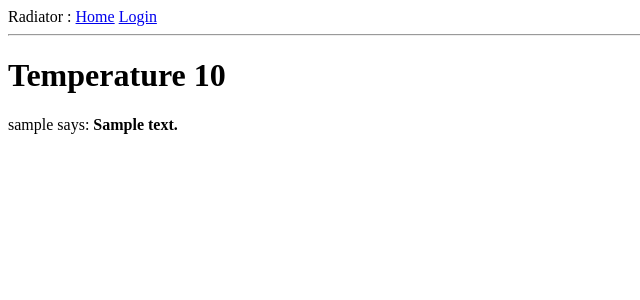
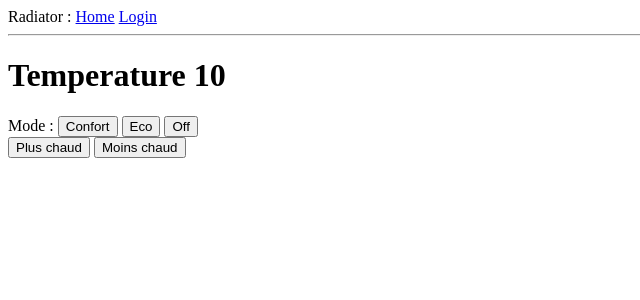
Before and after one commit to garfromDev/WebRadiator, a Flask app: template app/templates/index.html in a window 1280 px wide. Shown: the top 300 px of the page, without its empty margins (0-640 px from the left). Run offline with Flask 2, Linux system fonts and the light colour scheme; tables that the repository leaves empty hold one stand-in row (values such as "Sample post"); the template is opened without the code that fills it: values that come from a table or form of the project are taken from there, most other values are stand-ins (such as "Sample title", 1, 10 or a date in 2020).

Commit message:
tantative ajout commande de gestion radiateur

```diff
--- a/app/forms.py
+++ b/app/forms.py
@@ -8,3 +8,10 @@ class LoginForm(FlaskForm):
     password = PasswordField("Mor de passe", validators=[DataRequired(), Length(min=5)])
     remember_me = BooleanField("Se souvenir de moi")
     submit = SubmitField("S'identifier")
+
+class RadiatorForm(FlaskForm):
+    confort = SubmitField("Confort")
+    eco = SubmitField("Eco")
+    off = SubmitField("Off")
+    more_heat = SubmitField("Plus chaud")
+    less_heat = SubmitField("Moins chaud")
--- a/app/routes.py
+++ b/app/routes.py
@@ -5,7 +5,7 @@ from werkzeug.urls import url_parse
 import random
 from .models import User
 
-from app.forms import LoginForm
+from app.forms import LoginForm, RadiatorForm
 from Radiator.InsideCondition import InsideCondition
 
 
@@ -35,7 +35,10 @@ posts = [
 @login_required
 def main_page():
     radiator = InsideCondition.shared()
-    return render_template('index.html', title='Radiator', radiator=radiator, posts=posts)
+    form = RadiatorForm()
+    if form.validate_on_submit():
+        pass
+    return render_template('index.html', title='Radiator', radiator=radiator, form=form)
 
 
 @app.route("/login", methods=["GET", "POST"])
--- a/app/templates/index.html
+++ b/app/templates/index.html
@@ -4,8 +4,10 @@
 <h1>Temperature
     {{ radiator.temperature() }}
  </h1>
-{% for post in posts %}
-<div><p>{{ post.author.username }} says: <b>{{ post.body }}</b></p></div>
-{% endfor %}
-
+<div>
+    Mode : {{form.confort}} {{form.eco}} {{form.off}}
+</div>
+<div>
+    {{form.more_heat}} {{form.less_heat}}
+</div>
 {% endblock %}
```
